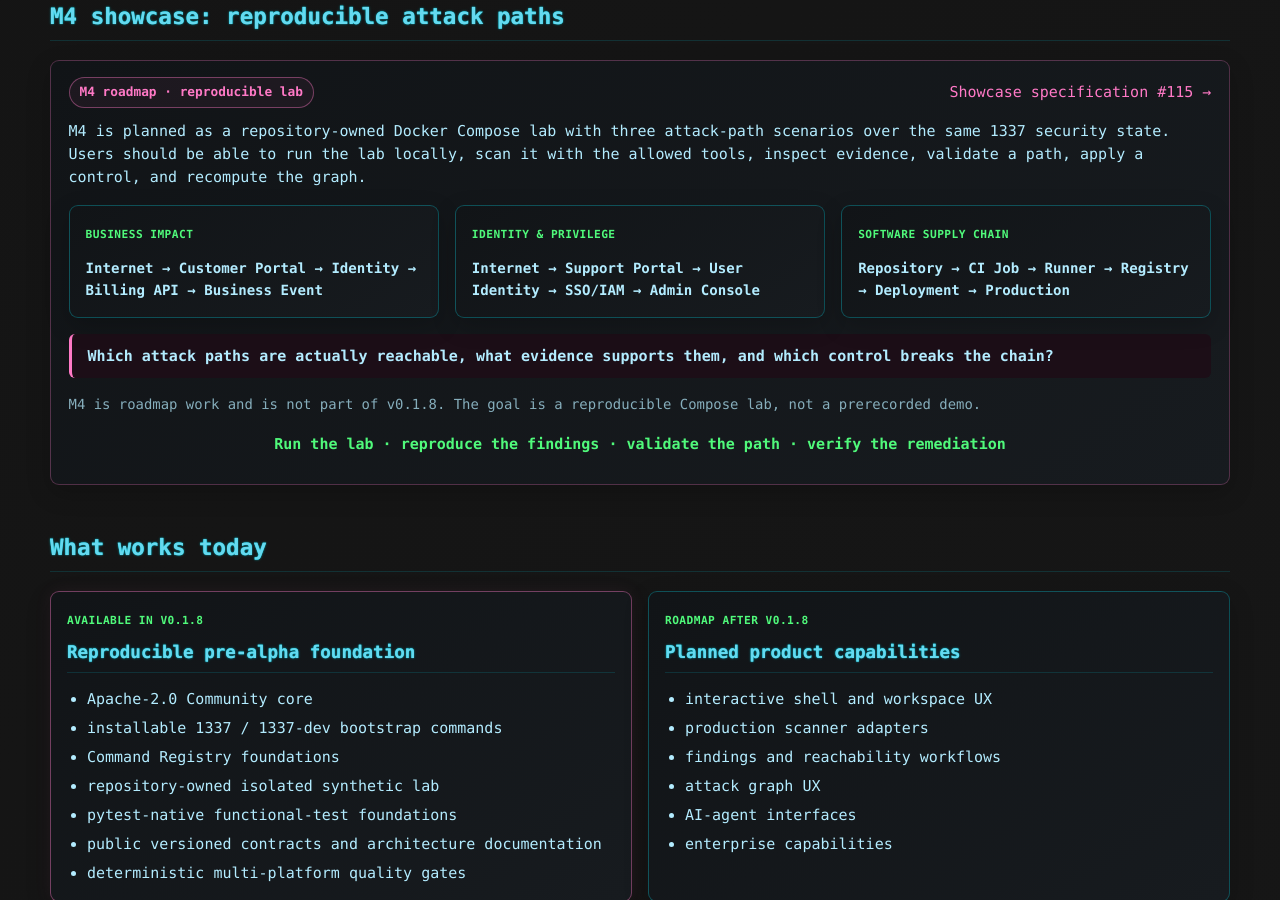
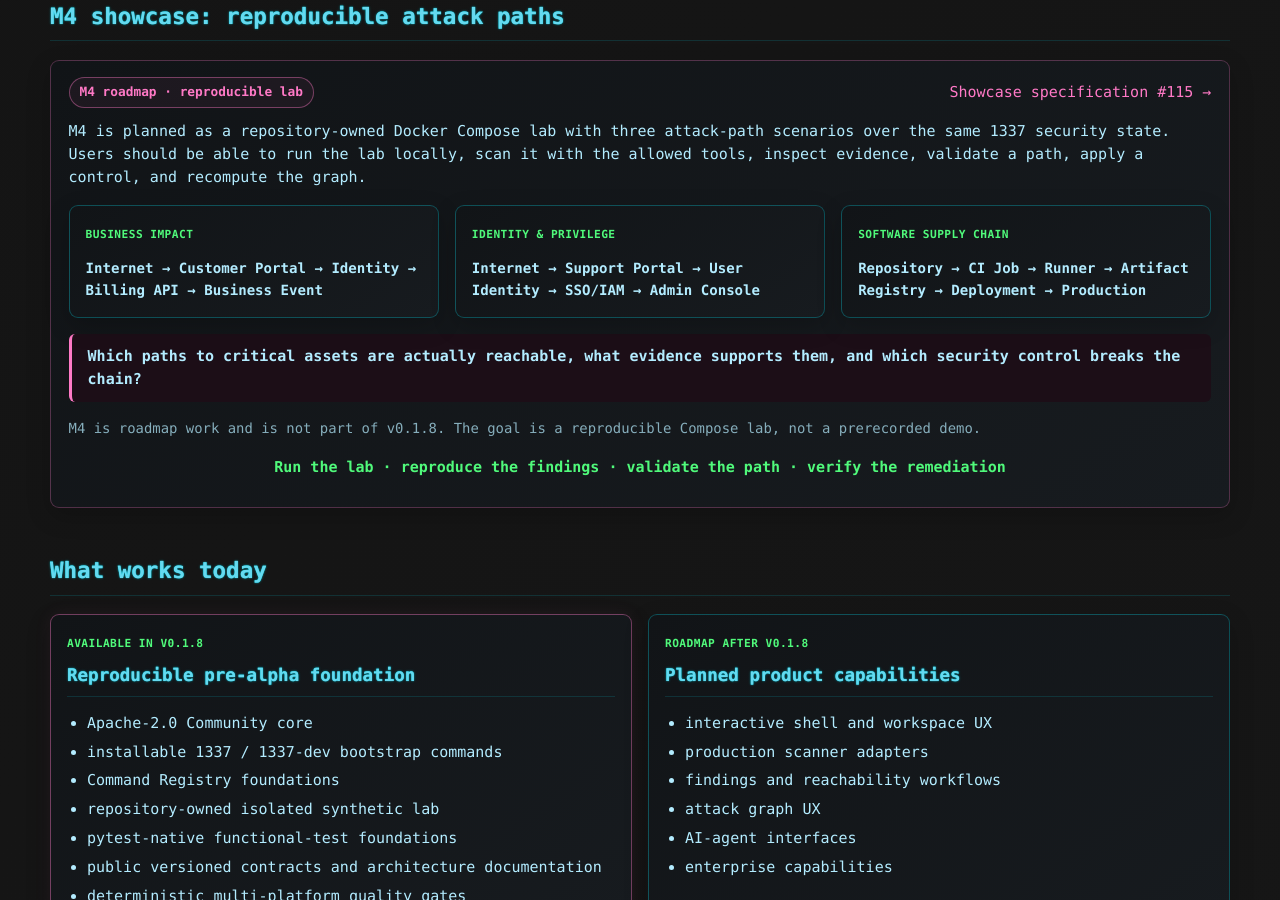
Before and after one commit to Fuzzy-Technologies/1337, a Jekyll site: the page built from index.md, in a window 1280 px wide and 900 px high, scrolled down 2367 px. Built offline with Jekyll 4.4.1, drawn with Linux system fonts in a browser that asks for light colours; Markdown is read by kramdown in place of the engine named in the settings; some of the changed text lies outside the part shown.

Commit message:
1337: tighten English security copy

```diff
--- a/index.md
+++ b/index.md
@@ -18,7 +18,7 @@ description: 1337 Security Workbench by Fuzzy Technologies — open security wor
 
 <section class="hero hero-grid">
 <div class="hero-primary">
-<p class="eyebrow">Open security workstation · Model-agnostic runtime for AI security agents</p>
+<p class="eyebrow">Open security workstation · Model-agnostic AI-agent runtime for cybersecurity</p>
 <p class="hero-hook">Your tools find things.<br><strong>1337 keeps the security state</strong></p>
 <span class="status">Early pre-alpha · Apache-2.0 Community core · v0.1.8</span>
 </div>
@@ -103,7 +103,7 @@ Security Objects
 <section class="card">
 <span class="card-label">Security operations</span>
 <h3>Security teams</h3>
-<p>Maintain context across findings, identities, controls, and assets so teams can focus on reachable risk, attack paths, and the remediation that reduces the most exposure.</p>
+<p>Maintain context across findings, identities, controls, and assets so teams can focus on reachable risk, attack paths, and the remediation that reduces exposure the most.</p>
 </section>
 </div>
 </section>
@@ -144,11 +144,11 @@ Security Objects
 
 <section class="case-card">
 <span class="card-label">Software supply chain</span>
-<p><strong>Repository → CI Job → Runner → Registry → Deployment → Production</strong></p>
+<p><strong>Repository → CI Job → Runner → Artifact Registry → Deployment → Production</strong></p>
 </section>
 </div>
 
-<blockquote><strong>Which attack paths are actually reachable, what evidence supports them, and which control breaks the chain?</strong></blockquote>
+<blockquote><strong>Which paths to critical assets are actually reachable, what evidence supports them, and which security control breaks the chain?</strong></blockquote>
 <p class="quiet">M4 is roadmap work and is not part of v0.1.8. The goal is a reproducible Compose lab, not a prerecorded demo.</p>
 <p class="showcase-hook"><strong>Run the lab · reproduce the findings · validate the path · verify the remediation</strong></p>
 </div>
```
